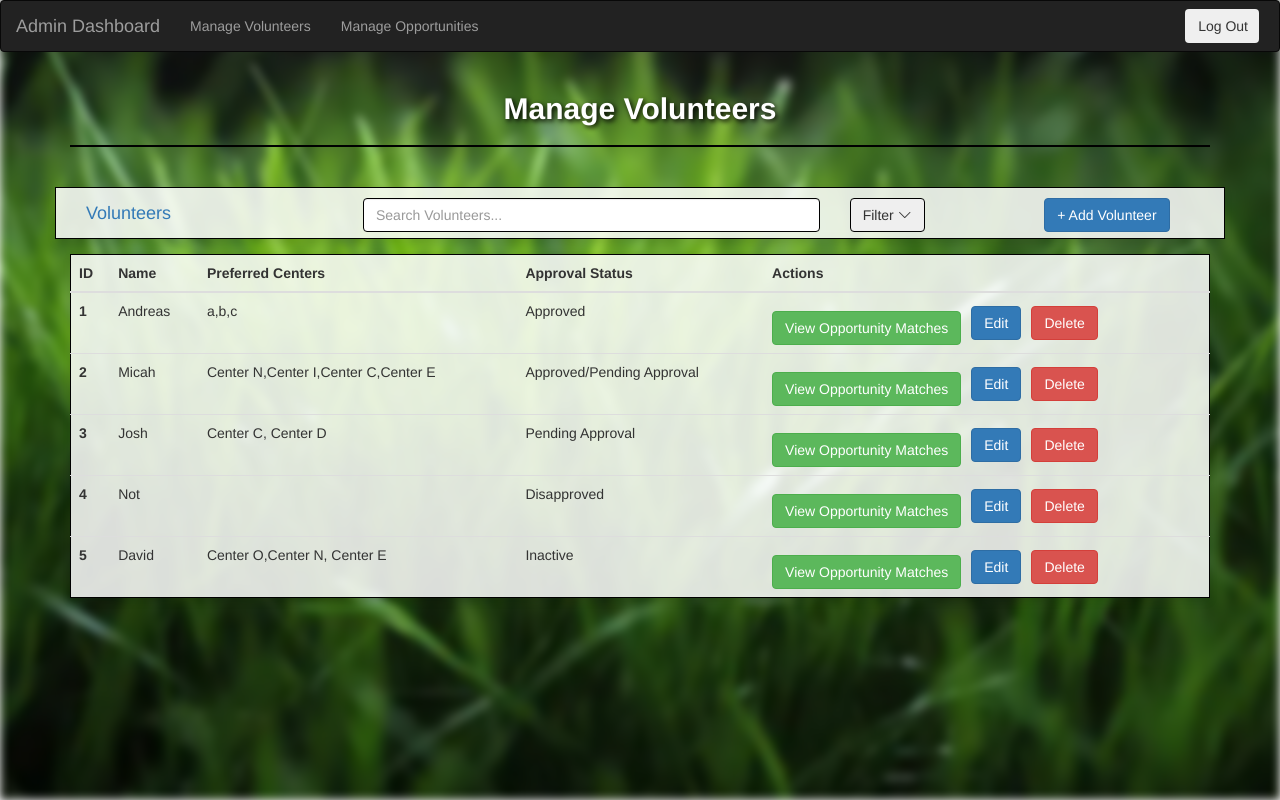
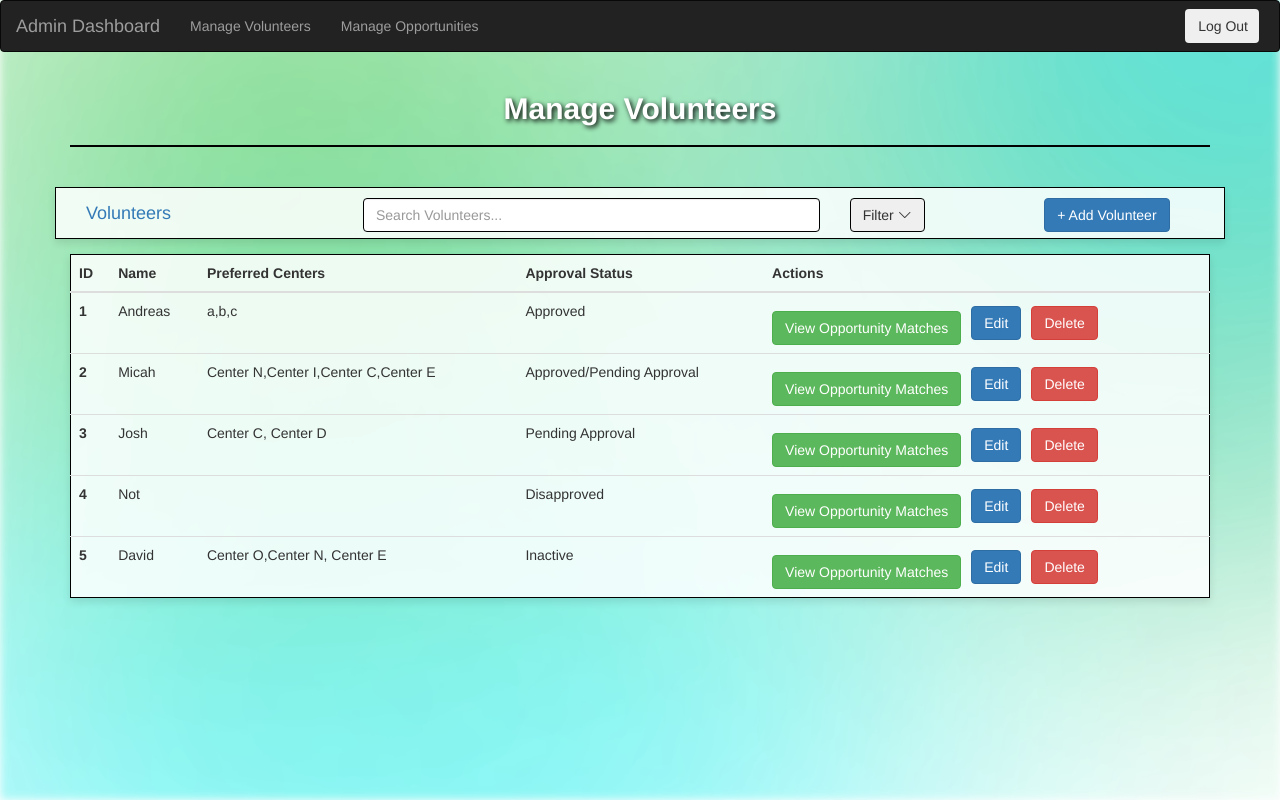
Before and after one commit to bray79/volunteer-system-front-end, an Angular app: page /manageVolunteer in a window 1280 px wide. Built offline with nearby package versions, Linux system fonts and the light colour scheme; data requests are answered from the project's data file.

Commit message:
change background for volunteers

```diff
--- a/src/app/manage-volunteer/manage-volunteer.component.css
+++ b/src/app/manage-volunteer/manage-volunteer.component.css
@@ -2,7 +2,7 @@
     box-sizing: border-box;
 }
 .background-image {
-    background: url('/images/grass-background.jpg') no-repeat center center fixed;
+    background: url('/images/mesh-background.png') no-repeat center center fixed;
     background-size: cover;
     filter: blur(5px);
     position: fixed;
```
